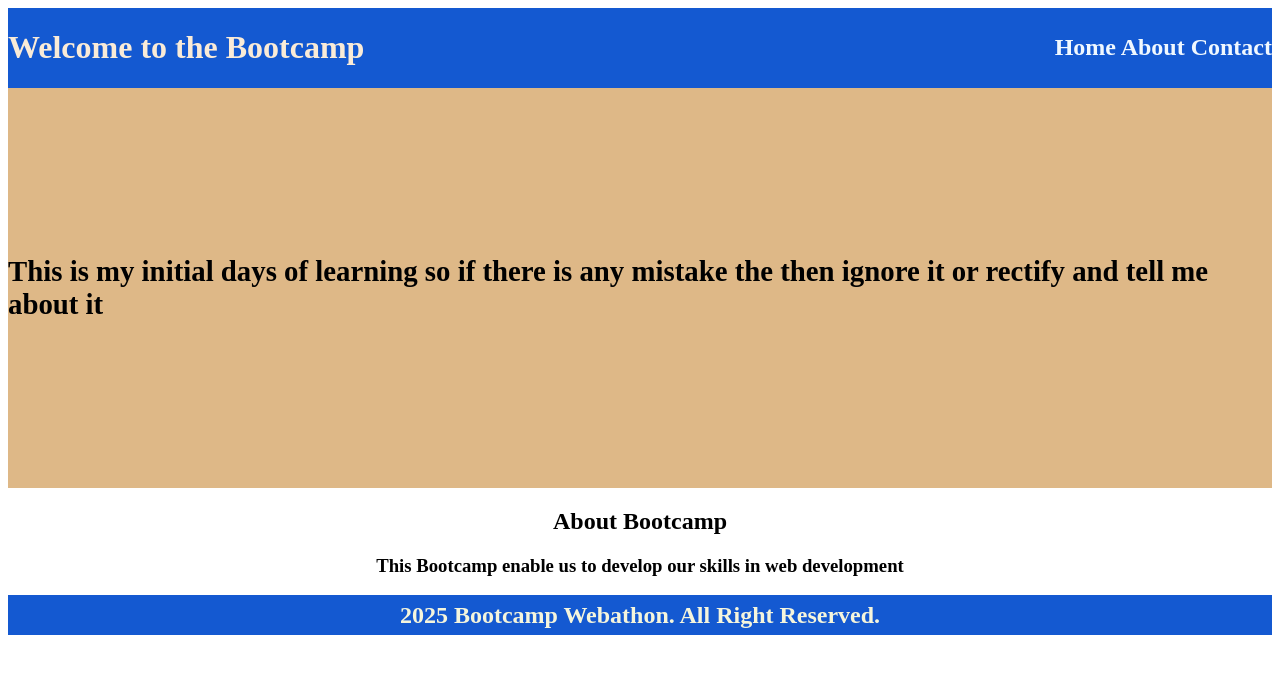
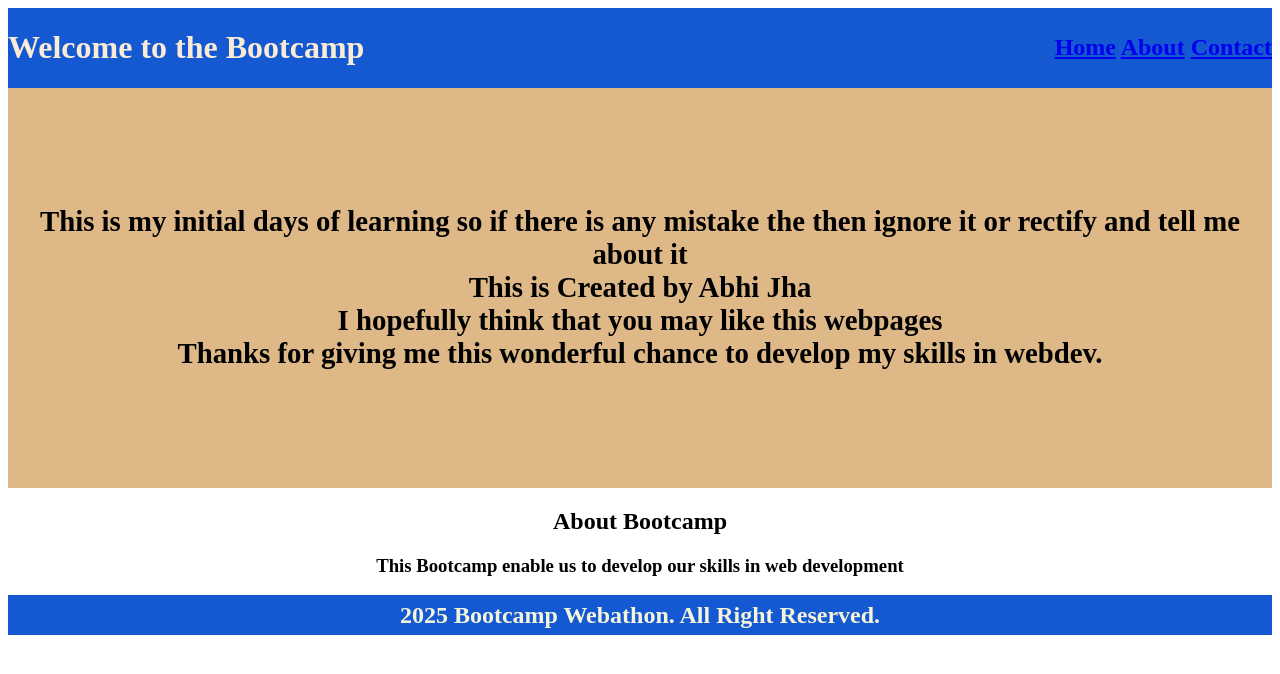
Before and after one commit to 018abhi/webathon-boot-camp, a plain HTML site: page WEEK-1/task-1.html in a window 1280 px wide. Drawn offline with Linux system fonts and the light colour scheme.

Commit message:
Task-1 is uploded

```diff
--- a/WEEK-1/Task-1style.css
+++ b/WEEK-1/Task-1style.css
@@ -2,6 +2,7 @@
     color: antiquewhite;
     display: flex;
     justify-content: space-between;
+
 
     background-color: #1459d1;
 }
@@ -10,10 +11,8 @@
     justify-content:center;
     align-items:center;
     color: aliceblue;
+}
 
-
-
-}
 
 
 
@@ -25,6 +24,8 @@
     justify-content: center;
     align-items: center;
     background-color: burlywood;
+    text-align: center;
+
 }
 
 
--- a/WEEK-1/task-1.html
+++ b/WEEK-1/task-1.html
@@ -16,9 +16,9 @@
         <h1>Welcome to the Bootcamp</h1>
         <div id="navbar">
             <h2>
-             <a>Home</a>
-             <a> About</a>
-             <a> Contact</a></h2>
+             <a href="https://www.instagram.com/abhi_jha_18?igsh=d2ZleGtoZzNlM3Jr">Home</a>
+             <a href="https://www.linkedin.com/in/abhi-jha-097a93335?utm_source=share&utm_campaign=share_via&utm_content=profile&utm_medium=android_app"> About</a>
+             <a href="abhijha283204@gmail.com"> Contact</a></h2>
             </div>
 
     </div>
@@ -29,7 +29,10 @@
     <div class="midpart">
         <p id="heading">
         <h2>This is my initial days of learning so if there is any mistake the
-            then ignore it or rectify and tell me about it </h2>
+            then ignore it or rectify and tell me about it <br>
+            This is Created by Abhi Jha <br>
+         I hopefully think that you may like this webpages<br>
+         Thanks for giving me this wonderful chance to develop my skills in webdev. </h2>
         </p>
     </div>
 
```
